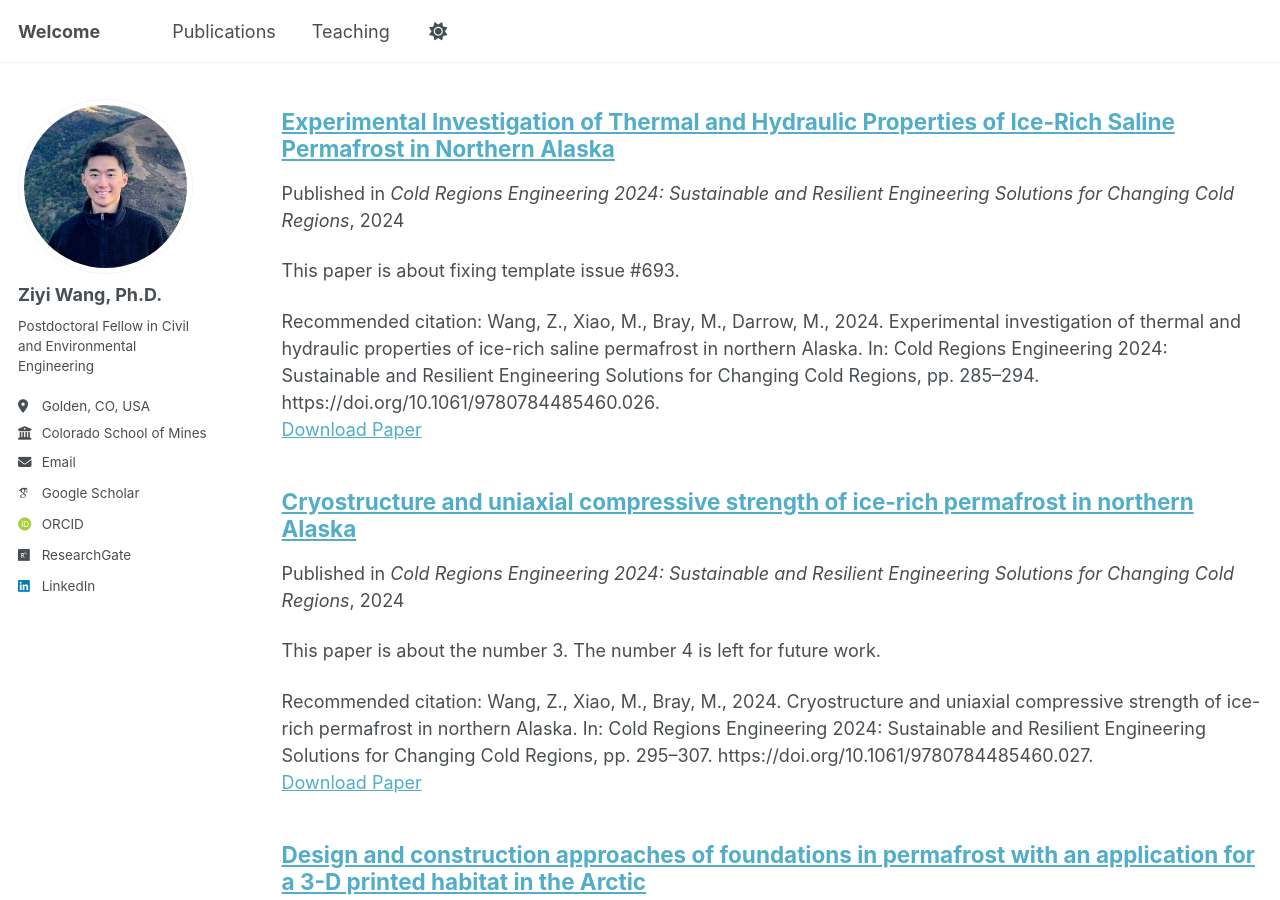
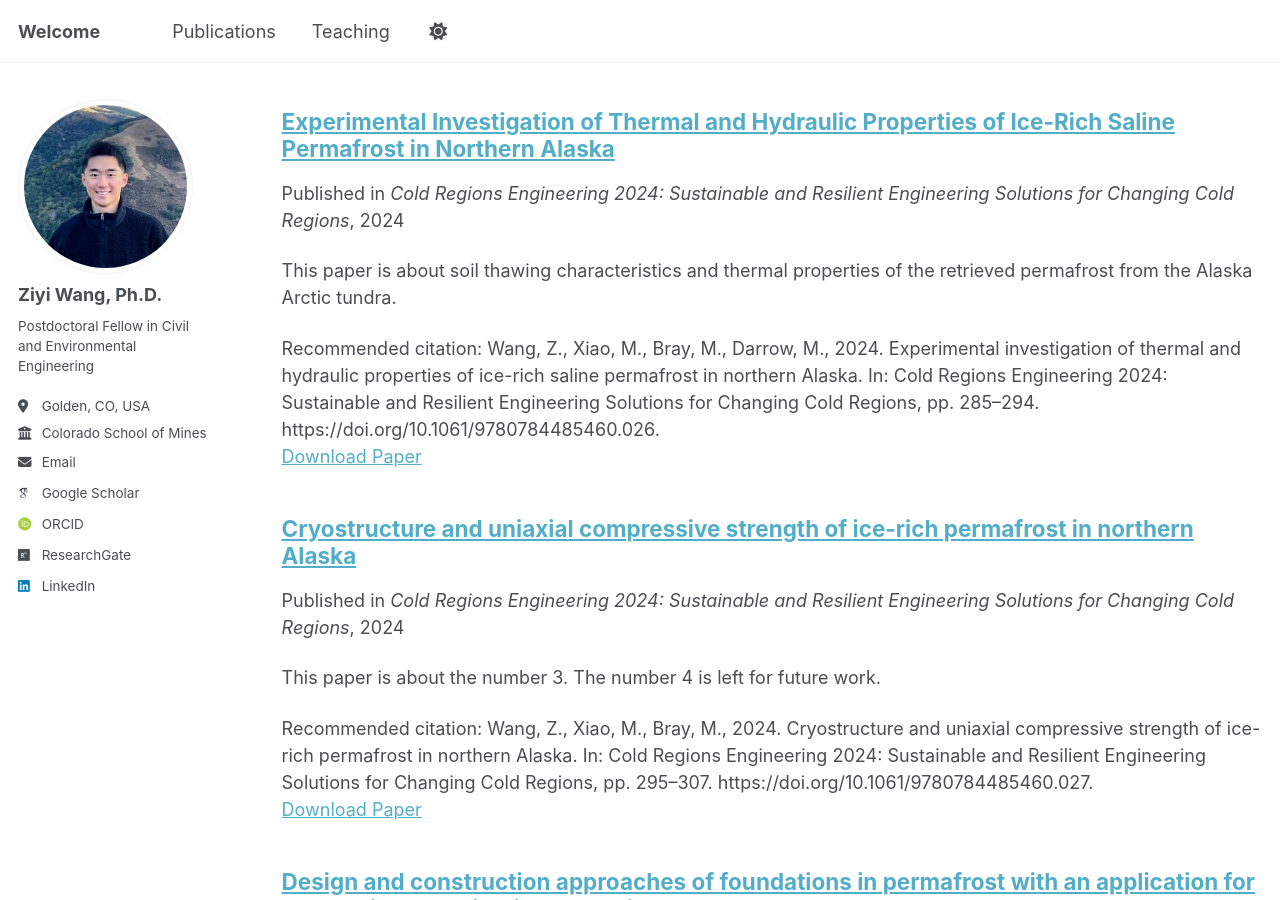
Before and after one commit to ziyiwang-ce/ziyiwang-ce.github.io, a Jekyll site: the page built from _pages/publications.html, in a window 1280 px wide and 900 px high, scrolled down 3518 px. Built offline with Jekyll 4.4.1, drawn with Linux system fonts in a browser that asks for light colours; some web fonts are replaced; a script that is not in the unit is left out; a file with an impossible date is left out.

Commit message:
Update C3.md

```diff
--- a/_publications/C3.md
+++ b/_publications/C3.md
@@ -3,7 +3,7 @@ title: "Experimental Investigation of Thermal and Hydraulic Properties of Ice-Ri
 collection: publications
 category: conferences
 permalink: /publication/C3
-excerpt: 'This paper is about fixing template issue #693.'
+excerpt: 'This paper is about soil thawing characteristics and thermal properties of the retrieved permafrost from the Alaska Arctic tundra.'
 date: 2024-05-09
 venue: 'Cold Regions Engineering 2024: Sustainable and Resilient Engineering Solutions for Changing Cold Regions'
 paperurl: 'https://ascelibrary.org/doi/abs/10.1061/9780784485460.026'
```
